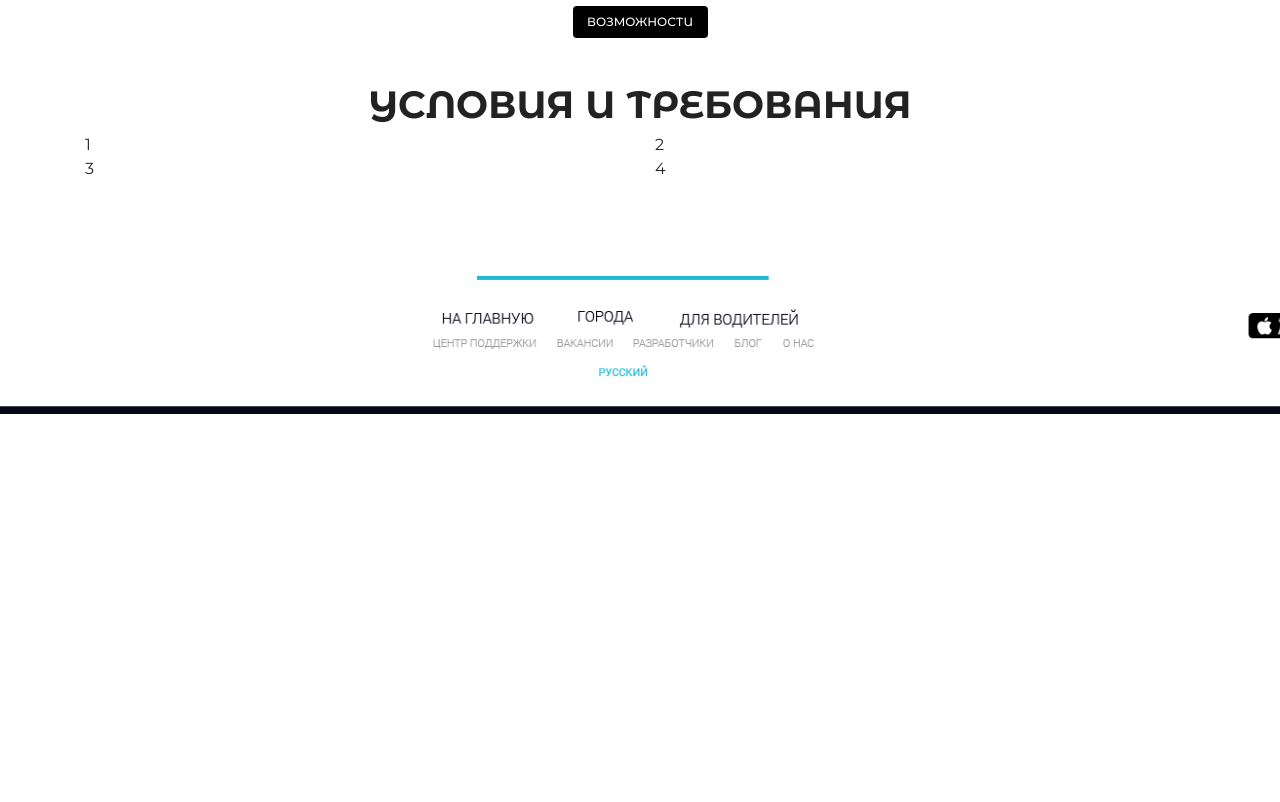
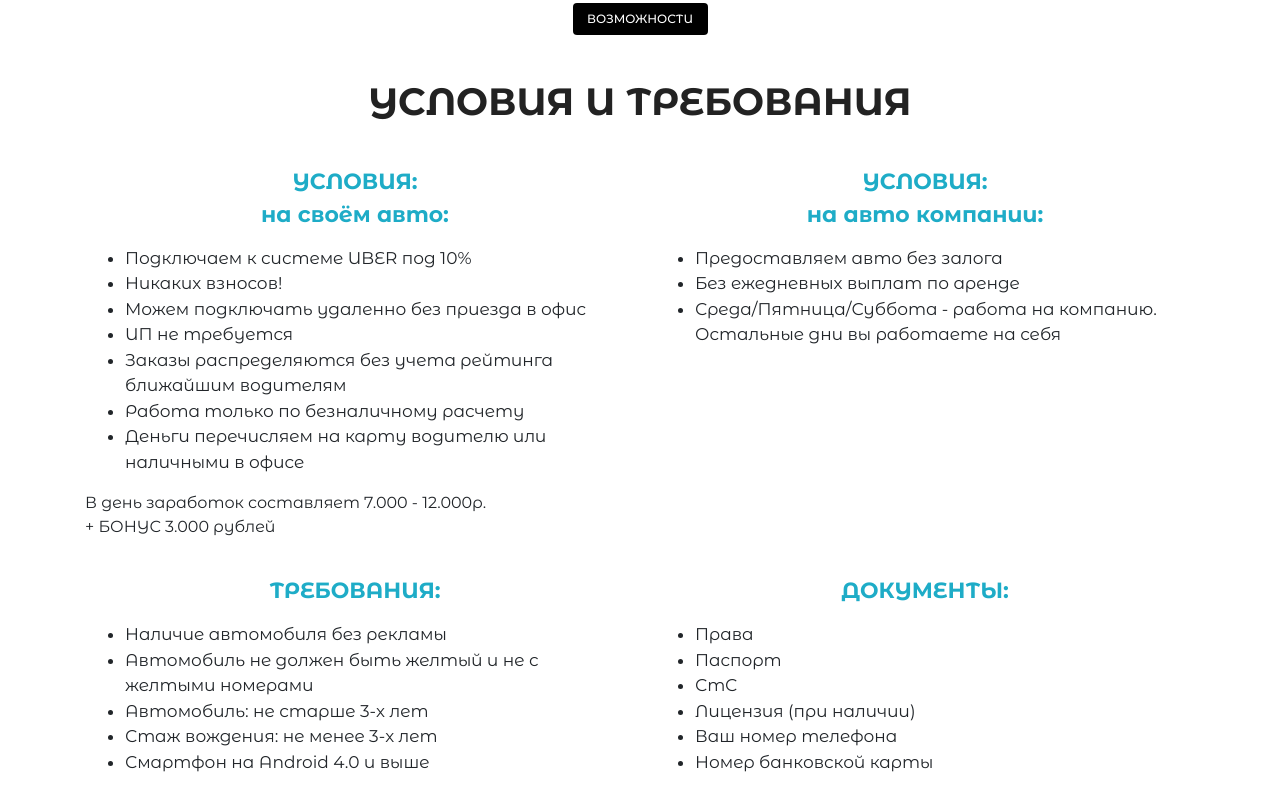
Before and after one commit to VVWagner/bootstrap4, a plain HTML site: page index.html in a window 1280 px wide. Shown: the part 3778-4580 px from the top of the page. Before the commit the page ends 4192 px from the top, so only its background shows below. Drawn offline with nearby package versions, Linux system fonts and the light colour scheme.

Commit message:
new block

```diff
--- a/index.html
+++ b/index.html
@@ -246,22 +246,70 @@
                 Лучше, быстрее и дешевле, чем такси</div>
     </section>
 
-    <section class="reasons">  <!-- conditions -->
+    <section class="conditions">
         <div class="container">
             <div class="label">возможности</div>
             <div class="title">условия и требования</div>
             <div class="row">
                 <div class="col-md-6">
-                    1
+                    <div class="conditions_block">
+                        <div class="conditions_title">
+                            УСЛОВИЯ:<br> на своём авто:
+                        </div>
+                        <ul class="conditions_list">
+                            <li>Подключаем к системе UBER под 10%</li>
+                            <li>Никаких взносов!</li>
+                            <li>Можем подключать удаленно без приезда в офис</li>
+                            <li>ИП не требуется</li>
+                            <li>Заказы распределяются без учета рейтинга ближайшим водителям</li>
+                            <li>Работа только по безналичному расчету</li>
+                            <li>Деньги перечисляем на карту водителю или наличными в офисе</li>
+                        </ul>
+                        <div class="conditions_descr">В день заработок составляет 7.000 - 12.000р.<br>
+                                + БОНУС 3.000 рублей</div>
+                    </div>
                 </div>
                 <div class="col-md-6">
-                    2
+                    <div class="conditions_block">
+                        <div class="conditions_title">
+                            УСЛОВИЯ:<br> на авто компании:
+                        </div>
+                        <ul class="conditions_list">
+                            <li>Предоставляем авто без залога</li>
+                            <li>Без ежедневных выплат по аренде</li>
+                            <li>Среда/Пятница/Суббота - работа на компанию. Остальные дни вы работаете на себя</li>
+
+                        </ul>
+                    </div>
                 </div>
                 <div class="col-md-6">
-                    3
+                    <div class="conditions_block">
+                        <div class="conditions_title">
+                            ТРЕБОВАНИЯ:
+                        </div>
+                        <ul class="conditions_list">
+                            <li>Наличие автомобиля без рекламы</li>
+                            <li>Автомобиль не должен быть желтый и не с желтыми номерами</li>
+                            <li>Автомобиль: не старше 3-х лет</li>
+                            <li>Стаж вождения: не менее 3-х лет</li>
+                            <li>Смартфон на Android 4.0 и выше</li>
+                        </ul>
+                    </div>
                 </div>
                 <div class="col-md-6">
-                    4
+                    <div class="conditions_block">
+                        <div class="conditions_title">
+                            ДОКУМЕНТЫ:
+                        </div>
+                        <ul class="conditions_list">
+                            <li>Права</li>
+                            <li>Паспорт</li>
+                            <li>СтС</li>
+                            <li>Лицензия (при наличии)</li>
+                            <li>Ваш номер телефона</li>
+                            <li>Номер банковской карты</li>
+                        </ul>
+                    </div>
                 </div>
             </div>
         </div>
--- a/sass/style.sass
+++ b/sass/style.sass
@@ -24,13 +24,13 @@ nav
 	margin: 0
 	list-style-type: none
 
-	.menu_link
+	&_link
 		color: #ffffff
 		font-size: 16px
 		font-weight: 300
 		text-shadow: 2px 2px 2px darkgrey
 
-	.menu_item
+	&_item
 		border-right: 2px dotted darkslategrey
 		padding-right: 15px
 
@@ -43,26 +43,26 @@ nav
 	border-bottom: 10px solid rgba(0, 0, 0, 0.06)
 	border-bottom-left-radius: 3px
 
-	.subheader_logo
+	&_logo
 		display: block
 		max-width: 100%
 		margin-top: 20px
 
-	.subheader_official
+	&_official
 		margin-top: 6px
 		opacity: 0.5
 		color: #ffffff
 		font-size: 13px
 		font-weight: 400
 
-	.subheader_call
+	&_call
 		color: #ffffff
 		font-size: 12px
 		font-weight: 300
 		margin-top: 28px
 		text-align: right
 
-	.subheader_phone
+	&_phone
 		display: block
 		margin-top: 8px
 		color: white
@@ -129,6 +129,7 @@ nav
 		text-shadow: 3px 2px 2px darkslategrey
 		font-size: 18px
 		font-weight: 400
+		transition: 0.4s
 		+btn_hover
 
 .reasons
@@ -239,6 +240,7 @@ nav
 				width: 14px
 				height: 2px
 				background-color: $main-color
+				transition: 1s
 			&::after
 				content: ''
 				position: absolute
@@ -247,6 +249,7 @@ nav
 				height: 14px
 				width: 2px
 				background-color: $main-color
+				transition: 1s
 			&:hover
 				&::before, &::after
 					background-color: $second-color
@@ -275,6 +278,23 @@ nav
 		text-align: center
 		line-height: 30px
 
+
+.conditions
+	padding: 68px 0 84px 0
+
+	&_block
+		padding-top: 35px
+
+	&_title
+		color: $main-color
+		font-size: 22px
+		font-weight: 600
+		text-align: center
+
+	&_list
+		font-size: 17px
+		padding-top: 15px
+
 .footer img
 	width: 1900px
 	margin-left: -400px
```
Also changed, not shown: css/style.min.css, 1 other file.
